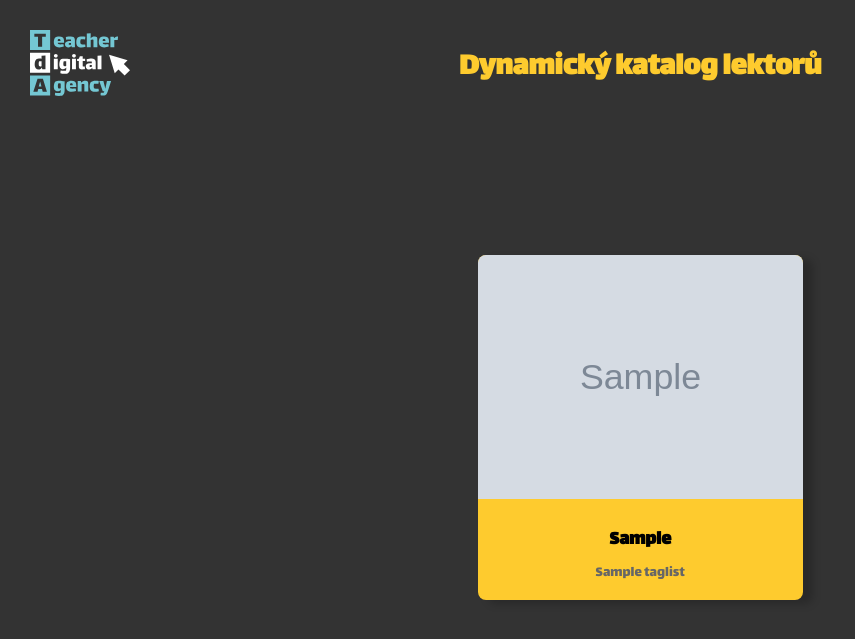
After one commit to hcincera/TdA24-Zabanti, a Flask app: template app/templates/index.html in a window 1280 px wide. The commit adds this page. Shown: the top 639 px of the page, without its empty margins (0-855 px from the left). Run offline with Flask 3, Linux system fonts and the light colour scheme; the template is opened without the code that fills it: most values are stand-ins (such as "Sample title", 1, 10 or a date in 2020); grey boxes marked "Sample" are stand-in pictures.

Commit message:
Frontend work

```diff
--- a/app/app.py
+++ b/app/app.py
@@ -20,13 +20,39 @@
 
 db.init_app(app)
 
-@app.route('/')
-def index():
+@app.route('/s')
+def sindex():
     return app.send_static_file("index.html");
 
 @app.route('/lecturer')
 def frontend_lecturer():
     return app.send_static_file("lecturer.html");
+
+@app.route('/')
+def index():
+    return render_template("index.html", lecturers=db.get_lecturers())
+
+def get_fullname(lecturer):
+    l = db.validate_lecturer_json(lecturer)
+    title_before = l["title_before"] + " "
+    if title_before == " ":
+        title_before = ""
+    first_name = l["first_name"] + " "
+
+    middle_name = l["middle_name"] + " "
+    if middle_name == " ":
+        middle_name = ""
+
+    last_name = l["last_name"]
+
+    title_after = " " + l["title_after"]
+    if title_after == " ":
+        title_after = ""
+
+    fullname = title_before + first_name + middle_name + last_name + title_after
+    return fullname
+
+app.jinja_env.globals.update(get_fullname=get_fullname)
 
 @app.route('/lecturer/<id>')
 def lecturer(id: str):
--- a/app/db.py
+++ b/app/db.py
@@ -59,24 +59,24 @@
     uuid = json.get("uuid")
     if uuid is None:
         return None
-    title_before = json.get("title_before", "")
+    title_before = json.get("title_before") or ""
 
     first_name = json.get("first_name")
     if first_name is None:
         return None
 
-    middle_name = json.get("middle_name", "")
+    middle_name = json.get("middle_name") or ""
 
-    last_name = json.get("last_name", "")
+    last_name = json.get("last_name") or ""
     if last_name is None:
         return None
 
-    title_after = json.get("title_after", "")
-    picture_url = json.get("picture_url", "")
-    location = json.get("location", "")
-    claim = json.get("claim", "")
-    bio = json.get("bio", "")
-    price_per_hour = json.get("price_per_hour", -1)
+    title_after = json.get("title_after") or ""
+    picture_url = json.get("picture_url") or "../static/default-person.png"
+    location = json.get("location") or ""
+    claim = json.get("claim") or ""
+    bio = json.get("bio") or ""
+    price_per_hour = json.get("price_per_hour") or -1
 
     contact = json.get("contact")
     if contact is None:
@@ -95,7 +95,7 @@
         name = tag.get("name")
         if name is None:
             return None
-        tags[i]["uuid"] = tag.get("uuid", "")
+        tags[i]["uuid"] = tag.get("uuid") or ""
 
     return {
         "uuid": uuid,
--- a/app/static/styles.css
+++ b/app/static/styles.css
@@ -1,3 +1,4 @@
+@import url('https://fonts.googleapis.com/css2?family=Lalezar&display=swap');
 *{
     margin:0px;
     padding:0px;
@@ -30,7 +31,7 @@
     padding:16px;
 }
 .card-content h3{
-    font-size: 28px;
+    font-size: 20px;
     margin-bottom: 8px;
 }
 .card-content p{
--- /dev/null
+++ b/app/templates/index.html
@@ -0,0 +1,32 @@
+<!DOCTYPE html>
+<html lang="en">
+<head>
+    <meta charset="UTF-8">
+    <meta name="viewport" content="width=device-width, initial-scale=1.0">
+    <link rel="stylesheet" href="../static/styles.css"/>
+    <title>Žabantí TdA</title>
+    <style>
+        @import url('https://fonts.googleapis.com/css2?family=Lalezar&display=swap');
+    </style>
+</head>
+<body>
+    <div class="navbar">
+        <div class="logo-wrapper">
+            <img class="logo" src="../static/TeacherDigitalAgency_LOGO_colour-white.svg" width="100">
+        </div>
+        <h1 id="title">Dynamický katalog lektorů</h1>
+    </div>
+
+
+    <div class="card-container">
+        {% for lecturer in lecturers %}
+            <div class="card">
+                <img src="{{lecturer['picture_url'] or '../static/default-picture.svg'}}">
+                <div class="card-content">
+                    <h3>{{get_fullname(lecturer)}}</h3>
+                    <p>{{taglist}}</p>
+                </div>
+            </div>
+        {% endfor %}
+</body>
+</html>
```
Also changed, not shown: tests/fill_db.py (+1 -1 lines), app/static/default-picture.svg (added).
